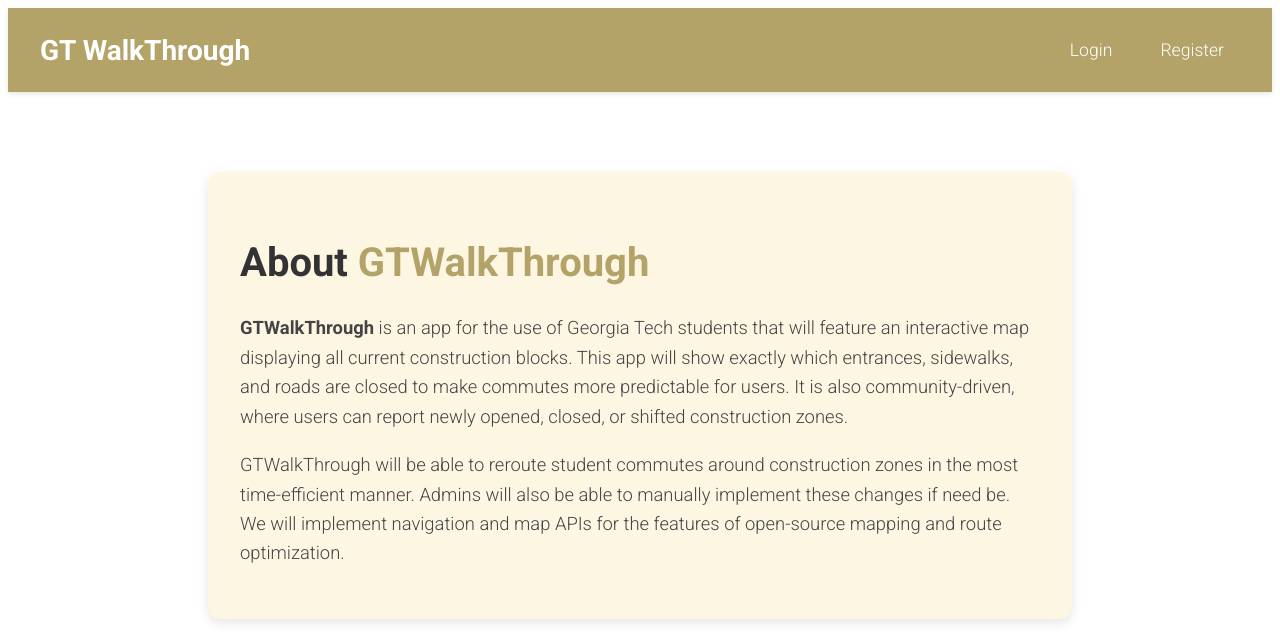
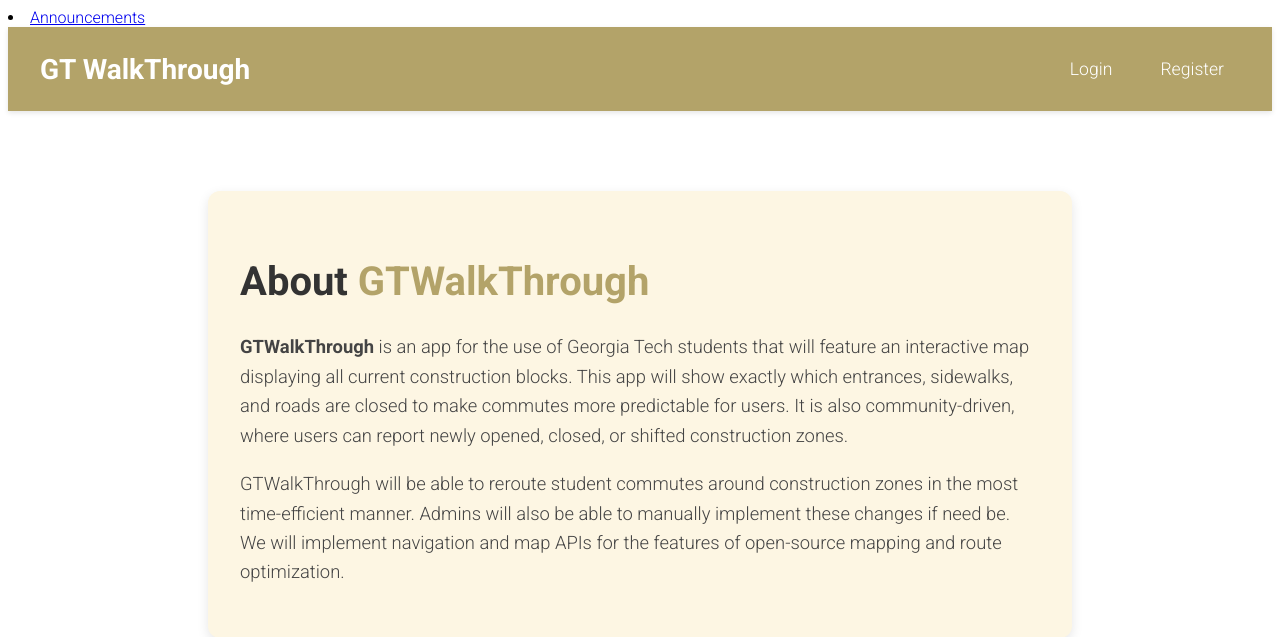
Before and after one commit to nakulshah04/GTWalkThrough, a Django app: page / in a window 1280 px wide. Shown: the top 637 px of the page. Run offline with Django 5.2, Linux system fonts and the light colour scheme; data comes from the database, SQL or seed files in the repository; some libraries are stand-ins or nearby versions.

Commit message:
Adding announcement functionality

```diff
--- a/gtwt_app/templates/base.html
+++ b/gtwt_app/templates/base.html
@@ -6,6 +6,7 @@
     <meta name="viewport" content="width=device-width, initial-scale=1.0" />
     <title>{% block title %}GT WalkThrough{% endblock %}</title>
     <link rel="stylesheet" href="{% static 'css/style.css' %}" />
+    <li><a href="{% url 'announcements' %}">Announcements</a></li>
     <link
       href="https://fonts.googleapis.com/css2?family=Roboto:wght@300;400;700&family=Roboto+Condensed:wght@700&display=swap"
       rel="stylesheet"
--- a/gtwt_app/urls.py
+++ b/gtwt_app/urls.py
@@ -53,4 +53,8 @@ urlpatterns = [
     # fav route
     path('routes/<int:route_id>/favorite/', views.toggle_favorite, name='toggle_favorite'),
 
+    path('', views.home, name='home'),
+    path('about/', views.about, name='about'),
+    path('announcements/', views.announcements_list, name='announcements'),
+
 ]
--- a/gtwt_app/views.py
+++ b/gtwt_app/views.py
@@ -272,3 +272,9 @@ def toggle_favorite(request, route_id):
         except SavedRoute.DoesNotExist:
             return JsonResponse({'success': False, 'error': 'Route not found.'})
     return JsonResponse({'success': False, 'error': 'Invalid request method.'})
+
+from .models import Announcement
+
+def announcements_list(request):
+    announcements = Announcement.objects.order_by('-created_at')
+    return render(request, 'announcements.html', {'announcements': announcements})
```
Also changed, not shown: gtwt_app/templates/announcements.html (added, +19 -0 lines).
